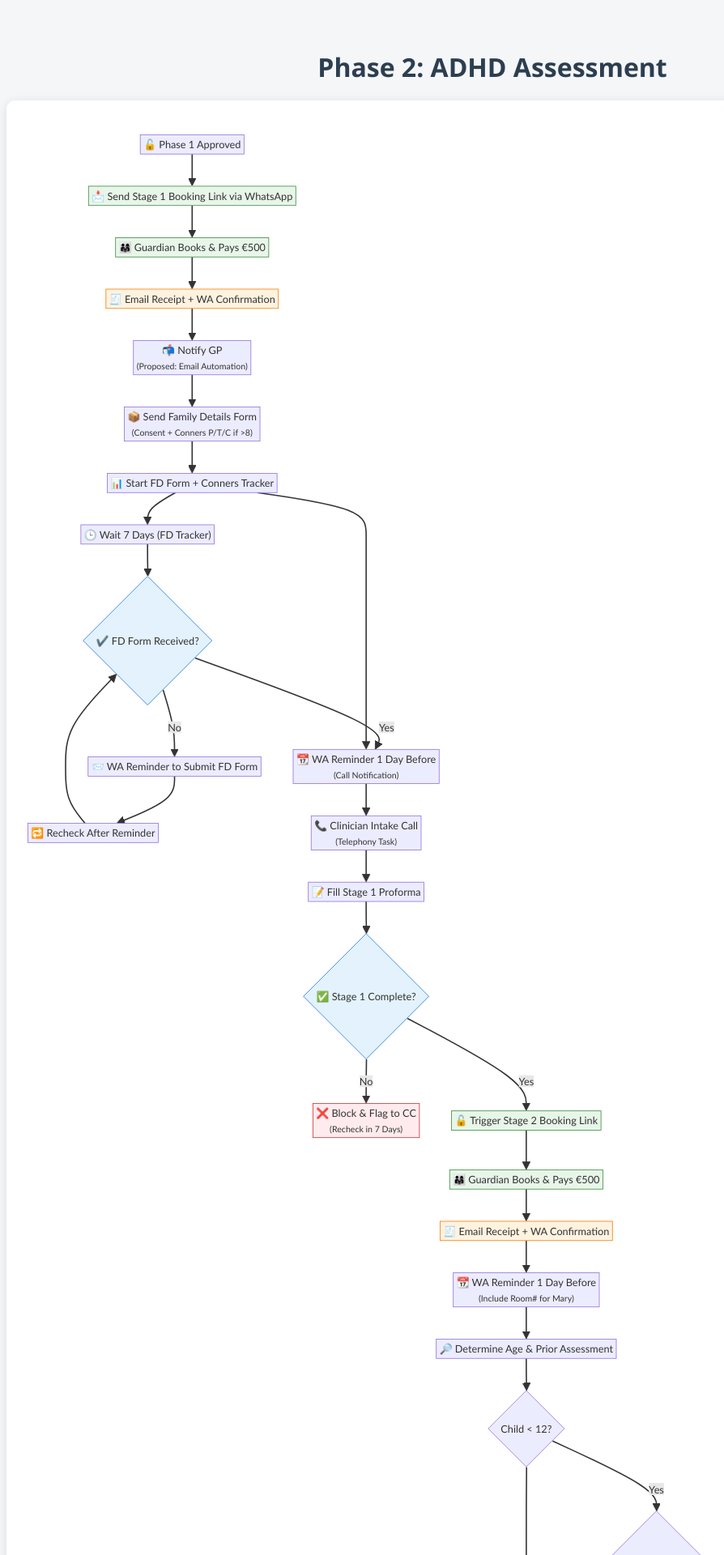
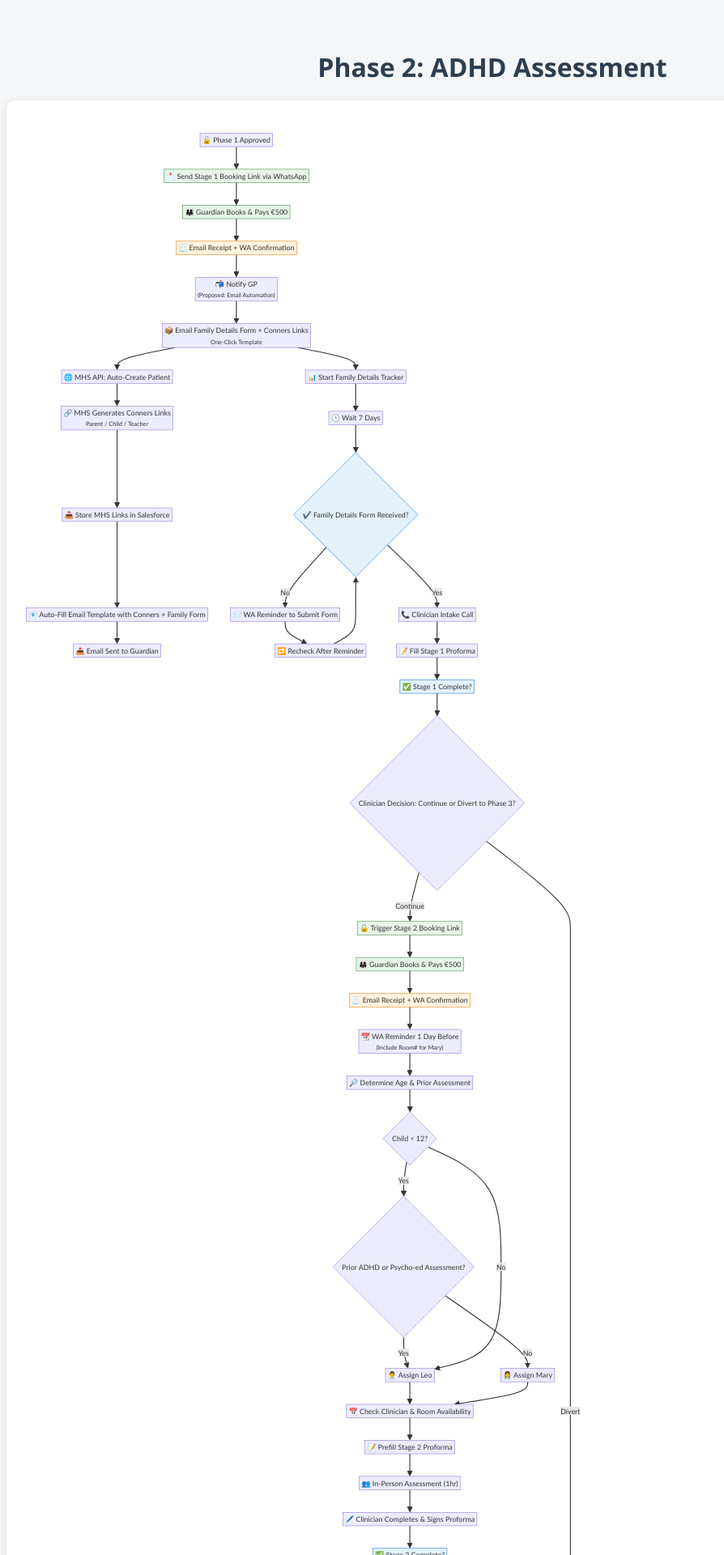
Before and after one commit to pdkv1999/primaHealth, a Python web app: template templates/phase2_overview.html in a window 1280 px wide. Shown: the top 1920 px of the page at 81% size, without its empty margins (32-926 px from the left). Run offline with Jinja, Linux system fonts and the light colour scheme; the template is opened without the code that fills it, so the values that code supplies are empty.

Commit message:
update stage2

```diff
--- a/templates/phase2_overview.html
+++ b/templates/phase2_overview.html
@@ -40,86 +40,97 @@
     <pre class="mermaid">
       flowchart TD
 
-      %% PHASE 2: ADHD ASSESSMENT WORKFLOW
+  %% STAGE 1
+  Start["🔓 Phase 1 Approved"] --> SendStage1Booking["📩 Send Stage 1 Booking Link via WhatsApp"]
+  SendStage1Booking --> GuardianBooksStage1["👨‍👩‍👧 Guardian Books & Pays €500"]
+  GuardianBooksStage1 --> Stage1Receipt["🧾 Email Receipt + WA Confirmation"]
+  Stage1Receipt --> NotifyGP["📬 Notify GP<br><sub>(Proposed: Email Automation)</sub>"]
 
-      Start["🔓 Phase 1 Approved"] --> B1["📩 Send Stage 1 Booking Link via WhatsApp"]
-      B1 --> B2["👨‍👩‍👧 Guardian Books & Pays €500"]
-      B2 --> B3["🧾 Email Receipt + WA Confirmation"]
-      B3 --> B4["📬 Notify GP<br><sub>(Proposed: Email Automation)</sub>"]
-      B4 --> B5["📦 Send Family Details Form<br><sub>(Consent + Conners P/T/C if >8)</sub>"]
-      B5 --> B6["📊 Start FD Form + Conners Tracker"]
-      B6 --> FDWait["🕒 Wait 7 Days (FD Tracker)"]
-      FDWait --> FDCheck{"✔️ FD Form Received?"}
-      FDCheck -- No --> FDRemind["📨 WA Reminder to Submit FD Form"]
-      FDRemind --> FDRecheck["🔁 Recheck After Reminder"]
-      FDRecheck --> FDCheck
-      FDCheck -- Yes --> B7
-      B6 --> B7["📆 WA Reminder 1 Day Before<br><sub>(Call Notification)</sub>"]
-      B7 --> B8["📞 Clinician Intake Call<br><sub>(Telephony Task)</sub>"]
-      B8 --> B9["📝 Fill Stage 1 Proforma"]
-      B9 --> B10{"✅ Stage 1 Complete?"}
-      B10 -- No --> B11["❌ Block & Flag to CC<br><sub>(Recheck in 7 Days)</sub>"]
-      B10 -- Yes --> C1["🔓 Trigger Stage 2 Booking Link"]
+  %% COMBINED FAMILY DETAILS + CONNERS
+  NotifyGP --> SendCombinedEmail["📦 Email Family Details Form + Conners Links<br><sub>One-Click Template</sub>"]
+  SendCombinedEmail --> CreateMHSProfile["🌐 MHS API: Auto-Create Patient"]
+  CreateMHSProfile --> GenerateConnersLinks["🔗 MHS Generates Conners Links<br><sub>Parent / Child / Teacher</sub>"]
+  GenerateConnersLinks --> StoreLinksInSalesforce["📥 Store MHS Links in Salesforce"]
+  StoreLinksInSalesforce --> AutoFillConnersEmail["📧 Auto-Fill Email Template with Conners + Family Form"]
+  AutoFillConnersEmail --> SendToGuardian["📤 Email Sent to Guardian"]
+
+  %% FAMILY FORM TRACKING
+  SendCombinedEmail --> StartFamilyTracker["📊 Start Family Details Tracker"]
+  StartFamilyTracker --> WaitForFamilyForm["🕒 Wait 7 Days"]
+  WaitForFamilyForm --> CheckFamilyForm{"✔️ Family Details Form Received?"}
+  CheckFamilyForm -- No --> ReminderFamilyForm["📨 WA Reminder to Submit Form"]
+  ReminderFamilyForm --> RecheckFamilyForm["🔁 Recheck After Reminder"]
+  RecheckFamilyForm --> CheckFamilyForm
+  CheckFamilyForm -- Yes --> ClinicianIntakeCall
+
+  %% INTAKE CALL
+  ClinicianIntakeCall["📞 Clinician Intake Call"] --> FillProformaStage1["📝 Fill Stage 1 Proforma"]
+  FillProformaStage1 --> Stage1CompleteCheck["✅ Stage 1 Complete?"]
+  Stage1CompleteCheck --> ClinicianDecisionStage1{"Clinician Decision: Continue or Divert to Phase 3?"}
+  ClinicianDecisionStage1 -- Continue --> SendStage2Booking["🔓 Trigger Stage 2 Booking Link"]
+  ClinicianDecisionStage1 -- Divert --> DivertAfterStage1["🔎 Additional Assessment after Stage 1"]
 
   %% STAGE 2
-      C1 --> C2["👨‍👩‍👧 Guardian Books & Pays €500"]
-      C2 --> C3["🧾 Email Receipt + WA Confirmation"]
-      C3 --> C4["📆 WA Reminder 1 Day Before<br><sub>(Include Room# for Mary)</sub>"]
-      C4 --> C5["🔎 Determine Age & Prior Assessment"]
-      C5 --> C6{"Child < 12?"}
-      C6 -- Yes --> C7{"Prior ADHD or Psycho-ed Assessment?"}
-      C7 -- Yes --> C8["👨‍⚕️ Assign Leo"]
-      C7 -- No --> C9["👩‍⚕️ Assign Mary"]
-      C6 -- No --> C8
-      C8 --> C10["📅 Check Clinician & Room Availability"]
-      C9 --> C10
-      C10 --> C11["📝 Prefill Stage 2 Proforma"]
-      C11 --> C12["👥 In-Person Assessment (1hr)"]
-      C12 --> C13["🖊️ Clinician Completes & Signs Proforma"]
-      C13 --> C14{"✅ Stage 2 Complete?"}
-      C14 -- No --> C15["❌ Block & Flag to CC"]
-      C14 -- Yes --> C16["🧑‍⚕️ Clinician Decision Point"]
+  SendStage2Booking --> GuardianBooksStage2["👨‍👩‍👧 Guardian Books & Pays €500"]
+  GuardianBooksStage2 --> Stage2Receipt["🧾 Email Receipt + WA Confirmation"]
+  Stage2Receipt --> Stage2Reminder["📆 WA Reminder 1 Day Before<br><sub>(Include Room# for Mary)</sub>"]
+  Stage2Reminder --> DetermineAgeAssessment["🔎 Determine Age & Prior Assessment"]
+  DetermineAgeAssessment --> IsChildUnder12{"Child < 12?"}
+  IsChildUnder12 -- Yes --> PriorAssessmentCheck{"Prior ADHD or Psycho-ed Assessment?"}
+  PriorAssessmentCheck -- Yes --> AssignLeo["👨‍⚕️ Assign Leo"]
+  PriorAssessmentCheck -- No --> AssignMary["👩‍⚕️ Assign Mary"]
+  IsChildUnder12 -- No --> AssignLeo
+  AssignLeo --> CheckRoomAvailability["📅 Check Clinician & Room Availability"]
+  AssignMary --> CheckRoomAvailability
+  CheckRoomAvailability --> PrefillProformaStage2["📝 Prefill Stage 2 Proforma"]
+  PrefillProformaStage2 --> InPersonAssessmentStage2["👥 In-Person Assessment (1hr)"]
+  InPersonAssessmentStage2 --> CompleteProformaStage2["🖊️ Clinician Completes & Signs Proforma"]
+  CompleteProformaStage2 --> Stage2CompleteCheck["✅ Stage 2 Complete?"]
+  Stage2CompleteCheck --> ClinicianDecisionStage2{"Clinician Decision: Continue or Divert to Phase 3?"}
+  ClinicianDecisionStage2 -- Continue --> ClinicianDecisionPoint["🧑‍⚕️ Clinician Decision Point"]
+  ClinicianDecisionStage2 -- Divert --> DivertAfterStage2["🔎 Additional Assessment after Stage 2"]
 
-      %% INTERIM PATH AND CONNERS TRACKER
-      C16 --> E1["📝 Issue Interim Report (Optional)"]
-      C16 --> C17["🔎 Check Conners Tracker<br><sub>(P + T + C if >8)</sub>"]
-      C17 --> C18{"✔️ All Conners Forms Received?"}
-      C18 -- No --> C19["📨 WA Reminder + Wait 7 Days"]
-      C19 --> C17
-      C18 -- Yes --> D1["🔓 Trigger Stage 3 Booking Link"]
+  %% INTERIM REPORT + CONNERS TRACKER
+  ClinicianDecisionPoint --> IssueInterimReport["📝 Issue Interim Report (Optional)"]
+  IssueInterimReport --> EncryptInterimReport["🔐 Encrypt Interim Report with PrimaHealthID"]
+  EncryptInterimReport --> CheckConnersTracker
+  ClinicianDecisionPoint --> CheckConnersTracker["🔎 Check Conners Tracker<br><sub>(P + T + C if ≥8)</sub>"]
+  CheckConnersTracker --> AllConnersReceived{"✔️ All Conners Forms Received?"}
+  AllConnersReceived -- No --> ReminderConners["📨 WA Reminder + Wait 7 Days"]
+  ReminderConners --> CheckConnersTracker
+  AllConnersReceived -- Yes --> SendStage3Booking["🔓 Trigger Stage 3 Booking Link"]
 
   %% STAGE 3
-      D1 --> D2["👨‍👩‍👧 Guardian Books & Pays €850"]
-      D2 --> D3["🧾 Email Receipt + WA Confirmation"]
-      D3 --> D4["📆 WA Reminder 1 Day Before<br><sub>(Date/Time/Location)</sub>"]
-      D4 --> D5["👥 Final In-Person Assessment (1hr)"]
-      D5 --> D6["📝 Complete Stage 3 Proforma"]
-      D6 --> D7{"✅ Stage 3 Proforma Complete?"}
-      D7 -- No --> D8["❌ Flag to CC + Recheck in 7 Days"]
-      D7 -- Yes --> F1["📄 Generate Final Report"]
+  SendStage3Booking --> GuardianBooksStage3["👨‍👩‍👧 Guardian Books & Pays €850"]
+  GuardianBooksStage3 --> Stage3Receipt["🧾 Email Receipt + WA Confirmation"]
+  Stage3Receipt --> Stage3Reminder["📆 WA Reminder 1 Day Before<br><sub>(Date/Time/Location)</sub>"]
+  Stage3Reminder --> FinalAssessment["👥 Final In-Person Assessment (1hr)"]
+  FinalAssessment --> FillProformaStage3["📝 Complete Stage 3 Proforma"]
+  FillProformaStage3 --> GenerateFinalReport["📄 Generate Final Report"]
+  GenerateFinalReport --> EncryptFinalReport["🔐 Encrypt Final Report with PrimaHealthID"]
+  EncryptFinalReport --> EmailFinalReport["📤 Email to G1 + Password Instructions"]
+  EmailFinalReport --> LogDispatchTimestamp["🕓 Log Report Dispatch Timestamp"]
 
-      %% REPORT HANDLING
-      E1 --> E2["🔐 Encrypt PDF with DOB"]
-      F1 --> F2["🔐 Encrypt PDF with DOB"]
-      E2 --> E3["📤 Email to G1 + Password Instructions"]
-      F2 --> F3["📤 Email to G1 + Password Instructions"]
-      E3 --> E4["🕓 Log Report Dispatch Timestamp"]
-      F3 --> F4["🕓 Log Report Dispatch Timestamp"]
+  %% PHASE 3: ADDITIONAL ASSESSMENTS
+  DivertAfterStage1 --> PreliminaryReport1["📄 Preliminary Report Issued (Clock Stops)"]
+  DivertAfterStage2 --> PreliminaryReport2["📄 Preliminary Report Issued (Clock Stops)"]
+  PreliminaryReport1 --> SendStage3Booking
+  PreliminaryReport2 --> SendStage3Booking
 
-      %% NEXT STEPS
-      E4 --> G1["📌 Clinician Selects Next Steps"]
-      F4 --> G1
-      G1 --> G2["📄 School Letter<br><sub>(If No Prior Dx)</sub>"]
-      G1 --> G3["📑 Route to Phase 3<br><sub>(Additional Assessments)</sub>"]
-      G1 --> G4["🌱 Aftercare Recommendation"]
-      G4 --> A1["🧠 OT"]
-      G4 --> A2["💬 CBT"]
-      G4 --> A3["🧘 Psychotherapy"]
-      G4 --> A4["💊 Medication"]
-      G4 --> A5["💊 Medication + CBT"]
-      G4 --> A6["🗣️ SLT"]
-      G4 --> A7["❌ No Aftercare"]
-      G4 --> A8["📨 Other (To Be Decided)"]
+  %% PHASE 4: AFTERCARE
+  LogDispatchTimestamp --> ClinicianNextSteps["📌 Clinician Selects Next Steps"]
+  ClinicianNextSteps --> SchoolLetter["📄 School Letter<br><sub>(If No Prior Dx)</sub>"]
+  ClinicianNextSteps --> FurtherAssessments["📑 Route to Further Assessments<br><sub>(Phase 3, if needed)</sub>"]
+  ClinicianNextSteps --> AftercareRecommendation["🌱 Aftercare Recommendation"]
+  AftercareRecommendation --> OT["🧠 OT"]
+  AftercareRecommendation --> CBT["💬 CBT"]
+  AftercareRecommendation --> Psychotherapy["🧘 Psychotherapy"]
+  AftercareRecommendation --> Medication["💊 Medication"]
+  AftercareRecommendation --> MedicationCBT["💊 Medication + CBT"]
+  AftercareRecommendation --> SLT["🗣️ SLT"]
+  AftercareRecommendation --> NoAftercare["❌ No Aftercare"]
+  AftercareRecommendation --> OtherAftercare["📨 Other (To Be Decided)"]
+  ClinicianNextSteps --> PsychiatryAppointment["👨‍⚕️ Psychiatry Appointment<br><sub>(Additional Cost)</sub>"]
 
   %% STYLES
   classDef booking fill:#e8f5e9,stroke:#388e3c,stroke-width:1px
@@ -129,12 +140,12 @@
   classDef report fill:#ede7f6,stroke:#512da8,stroke-width:1px
   classDef aftercare fill:#f3e5f5,stroke:#7b1fa2,stroke-width:1px
 
-      class B1,B2,C1,C2,D1,D2 booking
-      class B3,C3,D3,E3,F3 email
-      class FDCheck,B10,C14,C18,D7 logic
-      class B11,C15,D8 warning
-      class E1,F1,E2,F2,E4,F4 report
-      class G4,A1,A2,A3,A4,A5,A6,A7,A8 aftercare
+  class SendStage1Booking,GuardianBooksStage1,SendStage2Booking,GuardianBooksStage2,SendStage3Booking,GuardianBooksStage3 booking
+  class Stage1Receipt,Stage2Receipt,Stage3Receipt,EmailFinalReport email
+  class CheckFamilyForm,Stage1CompleteCheck,Stage2CompleteCheck,AllConnersReceived logic
+  class GenerateFinalReport,IssueInterimReport,EncryptFinalReport,EncryptInterimReport,LogDispatchTimestamp report
+  class AftercareRecommendation,OT,CBT,Psychotherapy,Medication,MedicationCBT,SLT,NoAftercare,OtherAftercare,PsychiatryAppointment aftercare
+
     </pre>
     {% endraw %}
 
```
Lines whose indentation alone changed are shown as unchanged.
